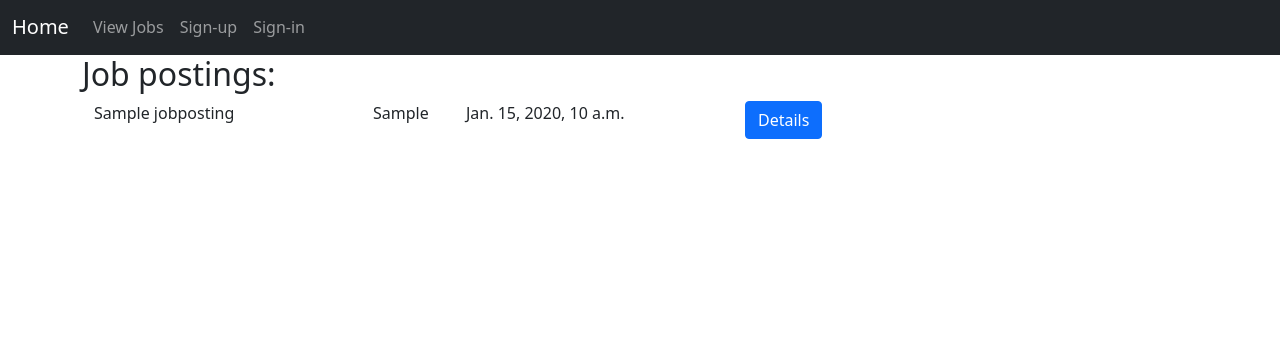
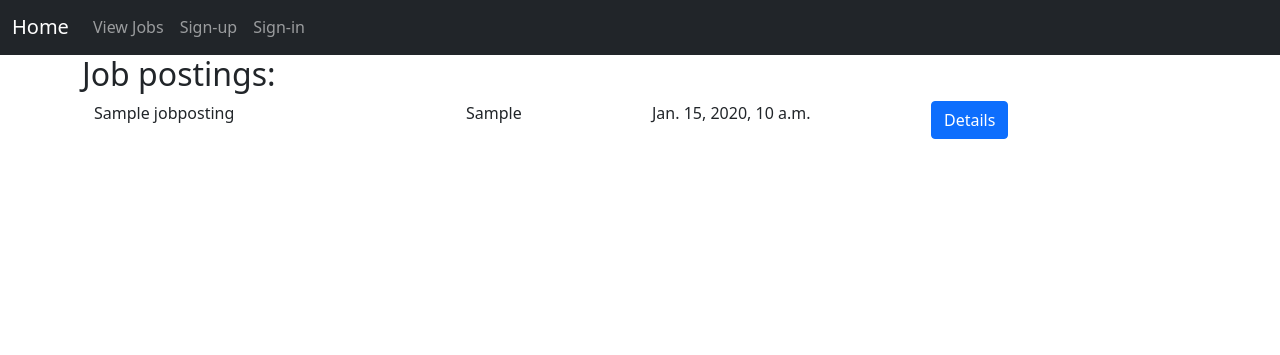
Before and after one commit to lozanov95/job_posting, a Django app: page /list/ in a window 1280 px wide. Shown: the part 1-356 px from the top of the page. Run offline with Django 3.2, Linux system fonts and the light colour scheme; tables that the repository leaves empty hold one stand-in row (Sample ...).

Commit message:
changed the grid's sizing

```diff
--- a/templates/jobs/list_jobs.html
+++ b/templates/jobs/list_jobs.html
@@ -5,10 +5,10 @@
         {% if object_list %}
             {% for job in object_list %}
                 <div class="row">
-                    <div class="col-md-3">
+                    <div class="col-md-4">
                         {{ job.title }}
                     </div>
-                    <div class="col-md-1">
+                    <div class="col-md-2">
                         {{ job.city }}
                     </div>
                     <div class="col-md-3">
```
